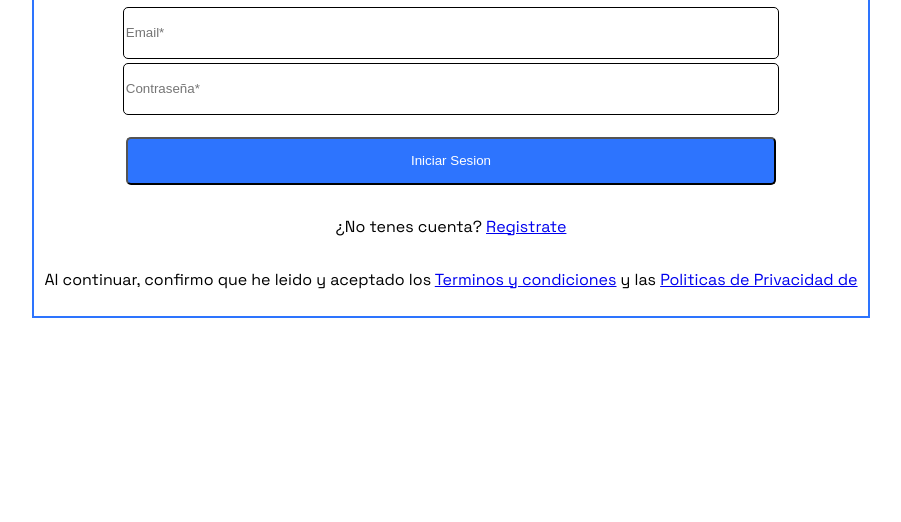
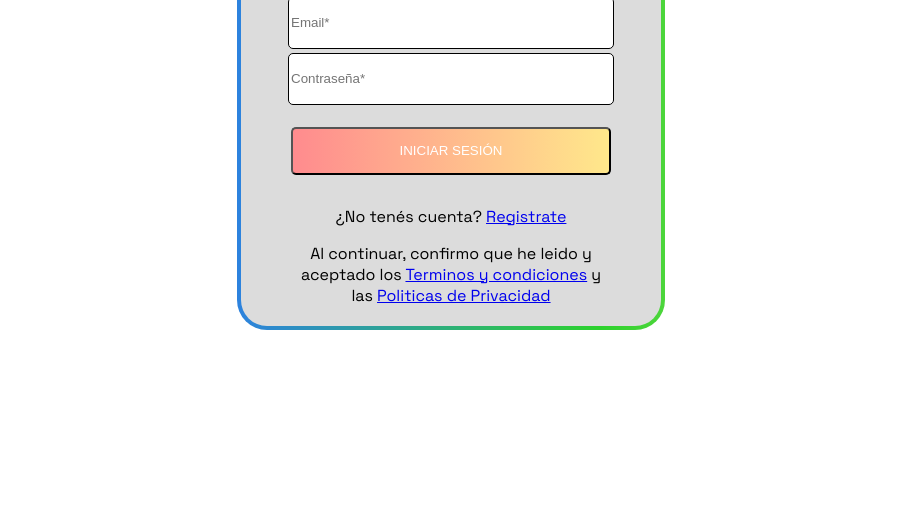
Before and after one commit to SabriFede/TP-INTEGRADOR-GRUPO3, a plain HTML site: page html/login.html in a window 1280 px wide. Shown: the part 294-816 px from the top of the page, without its empty margins (189-1090 px from the left). Drawn offline with Linux system fonts and the light colour scheme; a web font is replaced by a local one.

Commit message:
arreglado el estilo del login

```diff
--- a/css/estilos-login.css
+++ b/css/estilos-login.css
@@ -12,17 +12,55 @@ h1 {
     text-align: center;
 }
 
+@keyframes moverBorde {
+  0% {
+    background-position: 0% 50%;
+  }
+  50% {
+    background-position: 100% 50%;
+  }
+  100% {
+    background-position: 0% 50%;
+  }
+}
+
 .formulario {
 
-    border: 2px solid var(--dark-color-acento-2);
+    /* (sin animación)
+    background-color: #dcdcdc;
+    border: 6px solid transparent;
+    border-image: linear-gradient(to right,var(--light-color-acento-2), var(--light-color-acento-3), var(--dark-color-acento-3), var(--dark-color-acento-2)) 1;
+    border-radius: 30px;
+    max-width: 50vh;
+    padding: 10px;
+    display: flex;
+    flex-direction: column;
+    justify-content: center;
+    text-align: center;
+    margin: 0 auto;	 */
+
+    position: relative;
+    border-radius: 30px;
+    max-width: 50vh;
     padding: 10px;
     display: flex;
     flex-direction: column;
     justify-content: center;
     text-align: center;
     margin: 0 auto;
+    background:
+        linear-gradient(#dcdcdc, #dcdcdc) padding-box,
+        linear-gradient(270deg, var(--light-color-acento-2), var(--light-color-acento-3),var(--dark-color-acento-3), var(--dark-color-acento-2))border-box;
+    border: 4px solid transparent;
+    background-size: 300% 300%;
+    animation: moverBorde 6s ease infinite;
 
+}
 
+.terminos-y-condiciones{
+    width: 80%;
+    padding-bottom: 10px;
+    margin: 0 auto;
 }
 
 input {
@@ -34,7 +72,7 @@ input {
 }
 
 button {
-    background-color: var(--dark-color-acento-2);
+    background: linear-gradient(to right, var(--light-color-acento-2), var(--light-color-acento-3));
     border-radius: 5px;
     color: white;
     width: 80%;
@@ -44,3 +82,14 @@ button {
     margin-bottom: 15px;
 
 }
+
+button:hover{
+    background: linear-gradient(to right, var(--dark-color-acento-2), var(--dark-color-acento-3));
+}
+
+/* Celulares y pantallas pequeñas */
+@media (max-width: 600px) {
+    .formulario{
+        max-width: 90%;
+    }
+}
--- a/html/login.html
+++ b/html/login.html
@@ -11,19 +11,19 @@
 <body>
 
     <div class="formulario">
-        <h1>Iniciar Sesion</h1>
-        <form action="">
+        <h1>Iniciar Sesión</h1>
+        <form action="/html/datos-personales.html">
 
-            <input type="email" id="email" name="email" placeholder="Email*" required>
-            <input type="password" id="password" name="password" placeholder="Contraseña*" required>
-            <button type="submit">Iniciar Sesion</button>
+            <input type="email" id="email" name="email" placeholder="Email*">
+            <input type="password" id="password" name="password" placeholder="Contraseña*">
+            <button type="submit">INICIAR SESIÓN</button>
 
 
         </form>
-        <p>¿No tenes cuenta? <a target="_blank" href="registrarse.html">Registrate</a></p>
+        <p>¿No tenés cuenta? <a target="_blank" href="registrarse.html">Registrate</a></p>
 
-        <p>Al continuar, confirmo que he leido y aceptado los <a target="_blank" href="terminos-y-condiciones.html">Terminos y condiciones</a> y las <a target="_blank"
-                href="politicas-de-privacidad.html">Politicas de Privacidad de</a></p>
+        <p class="terminos-y-condiciones">Al continuar, confirmo que he leido y aceptado los <a target="_blank" href="terminos-y-condiciones.html">Terminos y condiciones</a> y las <a target="_blank"
+                href="politicas-de-privacidad.html">Politicas de Privacidad</a></p>
     </div>
 </body>
 
```
